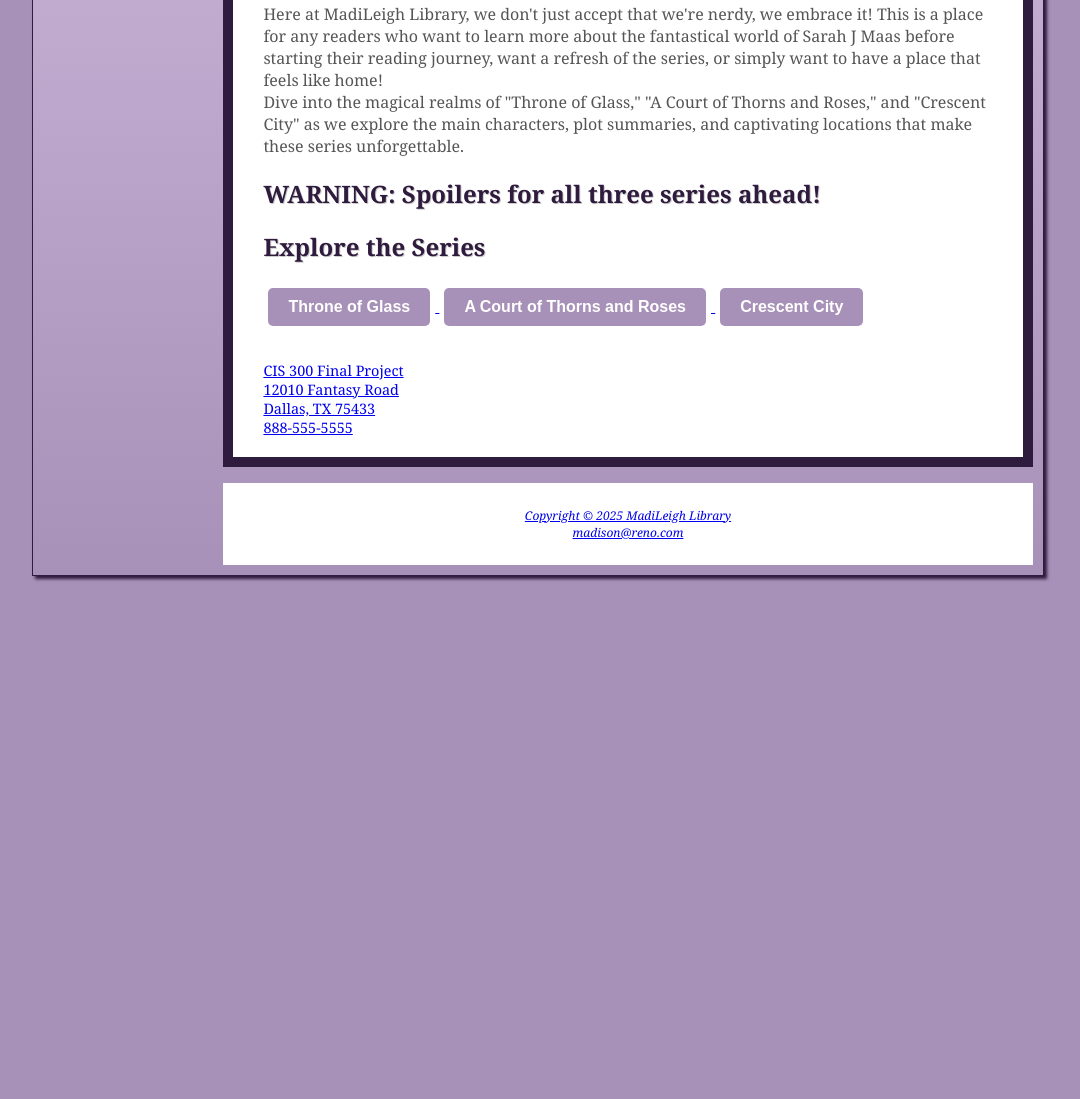
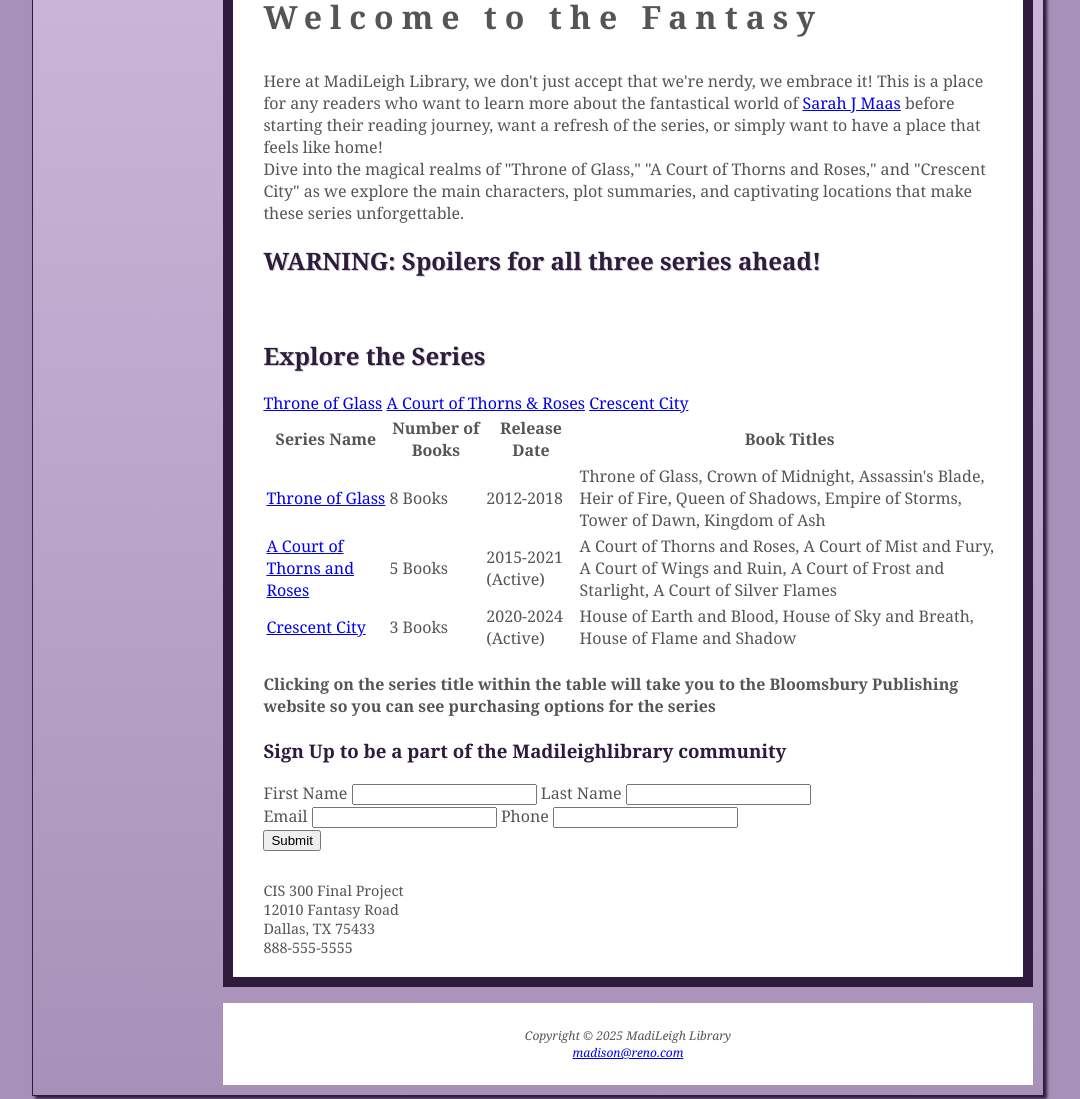
Before and after one commit to mlreno/CIS-Final-Project-, a plain HTML site: page index.html in a window 1280 px wide. Shown: the part 709-1808 px from the top of the page, without its empty margins (102-1182 px from the left). Before the commit the page ends 1293 px from the top, so only its background shows below. Drawn offline with Linux system fonts and the light colour scheme.

Commit message:
Enhance index.html with video and navigation updates
Added a video element and improved navigation links.

```diff
--- a/index.html
+++ b/index.html
@@ -21,18 +21,21 @@
         <li><a href="tog.html">Throne of Glass</a></li>
         <li><a href="acotar.html">A Court of Thorns and Roses</a></li>
         <li><a href="cc.html">Crescent City</a></li>
-        <li><a href="about.html">About</a></li>
     </ul>
 </nav>
-<div id="homehero" class="hero"></div>
 
 <main>
+    <video controls poster="bookandtea-hero.jpg" width="750" height="500">
+        <source src="fpvideo.mp4" type="video/mp4">
+    </video>
+
     <h1>Welcome to the Fantasy</h1>
     <p>
 
         Here at MadiLeigh Library, we don't just accept that we're nerdy, we embrace it!
         This is a place for any readers who want to learn more about the fantastical world
-        of Sarah J Maas before starting their reading journey, want a refresh of the series,
+        of <a href= "https://www.bloomsbury.com/us/author/sarah-j-maas/">Sarah J Maas</a> before starting their reading journey,
+        want a refresh of the series,
         or simply want to have a place that feels like home!<br>
         Dive into the magical realms of "Throne of Glass," "A Court of Thorns and Roses," and "Crescent City"
         as we explore the main characters, plot summaries, and captivating locations that make these series unforgettable.
@@ -40,14 +43,69 @@
 
     <h2><strong>WARNING: Spoilers for all three series ahead!</strong></h2>
 
+    <br>
     <h2>Explore the Series</h2>
 
-    <div>
-    <button><a href="tog.html">Throne of Glass</href></button>
-    <button><a href="acotar.html">A Court of Thorns and Roses</href></button>
-    <button><a href="cc.html">Crescent City</href></button>
+
+    <div class="nav-buttons" role="navigation" aria-label="Series links">
+        <a class="nav-button" href="tog.html">Throne of Glass</a>
+        <a class="nav-button" href="acotar.html">A Court of Thorns &amp; Roses</a>
+        <a class="nav-button" href="cc.html">Crescent City</a>
     </div>
 
+
+   <table>
+     <tr>
+         <th>Series Name</th>
+        <th>Number of Books</th>
+        <th>Release Date</th>
+        <th>Book Titles</th>
+    </tr>
+    <tr>
+         <td><a href="https://www.bloomsbury.com/us/series/throne-of-glass/">Throne of Glass</a></td>
+        <td>8 Books</td>
+        <td>2012-2018</td>
+        <td>Throne of Glass, Crown of Midnight, Assassin's Blade, Heir of Fire, Queen of Shadows,
+        Empire of Storms, Tower of Dawn, Kingdom of Ash</td>
+   </tr>
+   <tr>
+        <td><a href="https://www.bloomsbury.com/us/series/a-court-of-thorns-and-roses/">A Court of Thorns and Roses</a></td>
+        <td>5 Books</td>
+        <td>2015-2021 (Active)</td>
+        <td>A Court of Thorns and Roses, A Court of Mist and Fury, A Court of Wings and Ruin,
+        A Court of Frost and Starlight, A Court of Silver Flames</td>
+   </tr>
+   <tr>
+        <td><a href="https://www.bloomsbury.com/us/series/crescent-city/">Crescent City</a></td>
+        <td>3 Books</td>
+        <td>2020-2024 (Active)</td>
+        <td>House of Earth and Blood, House of Sky and Breath, House of Flame and Shadow</td>
+   </tr>
+</table>
+
+<h4>Clicking on the series title within the table will take you to the Bloomsbury Publishing website so you
+    can see purchasing options for the series</h4>
+
+<h3>Sign Up to be a part of the Madileighlibrary community</h3>
+
+<form method="post" action="#">
+    <div class="form-columns">
+        <div>
+            <label for="myFName">First Name</label>
+            <input type="text" id="myFName" name="myFName" required>
+            <label for="myLName">Last Name</label>
+            <input type="text" id="myLName" name="myLName" required>
+        </div>
+        <div>
+            <label for="myEmail">Email</label>
+            <input type="email" id="myEmail" name="myEmail" required>
+            <label for="myPhone">Phone</label>
+            <input type="tel" id="myPhone" name="myPhone" maxlength="12">
+        </div>
+    <input type="submit" value="Submit" class="submit-button">
+    </div>
+
+</form>
 
 <div id="contact">
         <span class=".contact">CIS 300 Final Project</span><br>
```
Lines whose indentation alone changed are shown as unchanged.
